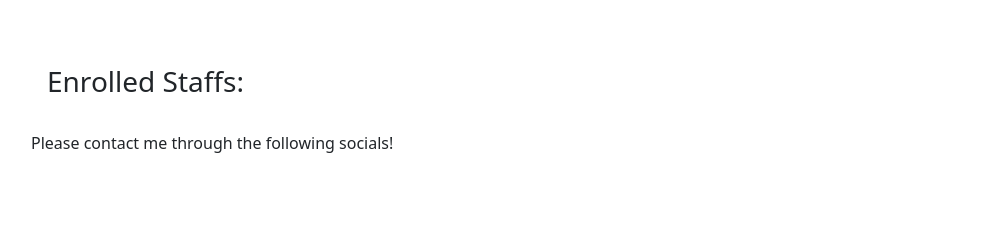
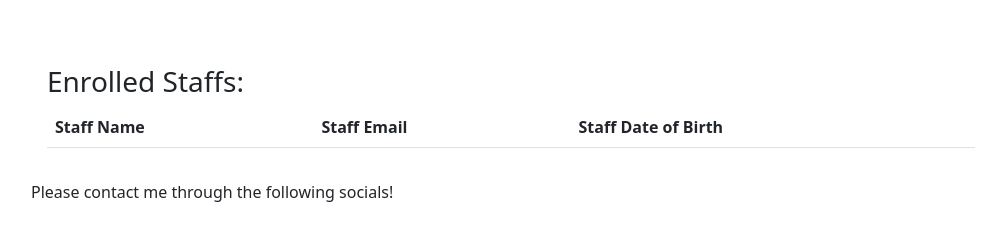
Before and after one commit to alam1704/my_app, a Flask app: page /pharmacies/account/ in a window 1280 px wide. Shown: the part 414-655 px from the top of the page, without its empty margins (129-1135 px from the left). Run offline with Flask 2, Linux system fonts and the light colour scheme; the visitor is signed in with stand-in values (Sample User, id 1); data comes from the database, SQL or seed files in the repository; data that the repository does not hold is empty; parts of the project's set-up code (start-up, migrations or seed data) failed here and were passed over; some libraries are stand-ins or nearby versions.

Commit message:
pharmacy account now able to view their own added staff

```diff
--- a/my_app/controllers/pharmacy_controller.py
+++ b/my_app/controllers/pharmacy_controller.py
@@ -1,9 +1,12 @@
 from flask import Blueprint, request, render_template, redirect, url_for, abort, flash
 from main import db, lm
 from models.pharmacies import Pharmacy
+from models.staffs import Staff
 from flask_login import login_user, logout_user, login_required, current_user
 from marshmallow import ValidationError
 from schemas.pharmacy_schema import pharmacies_schema, pharmacy_schema, pharmacy_update_schema
+from schemas.staff_schema import staffs_schema, staff_schema
+
 
 @lm.user_loader
 def load_user(pharmacy):
@@ -27,9 +30,11 @@ def get_pharmacies():
 @pharmacies.route('/pharmacies/account/', methods=["GET", "POST"])
 @login_required
 def get_pharmacy_member():
+    staff = Staff.query.order_by(Staff.staff_name).filter_by(creator_id=current_user.pharmacy_id)
     if request.method == "GET":
         data = {
-            "page_title":"Your Account details"
+            "page_title":"Your Account details",
+            "staffs" : staffs_schema.dump(staff)
         }
         return render_template("pharmacy_detail.html", page_data=data)
     else:
--- a/my_app/templates/pharmacy_detail.html
+++ b/my_app/templates/pharmacy_detail.html
@@ -21,11 +21,31 @@
         <h3>
             Enrolled Staffs:
         </h3>
-        <ul>
-            {% for staff in current_user.enrolled_staffs %}
-                <li><a href="/staffs/{{ staff.staff_id }}/">{{ staff.staff_name }}</a></li>
+        <table class="table table-striped table-boredered">
+            <thead>
+                <tr>
+                    <th>Staff Name</th>
+                    <th>Staff Email</th>
+                    <th>Staff Date of Birth</th>
+                </tr>
+            </thead>
+
+            {% for staff in page_data.staffs %}
+            <tbody>
+                <tr>
+                    <td>
+                        <a href="/staffs/{{ staff.staff_id }}/">{{ staff.staff_name }}</a>
+                    </td>
+                    <td>
+                        {{ staff.staff_email }}
+                    </td>
+                    <td>
+                        {{ staff.staff_dob }}
+                    </td>
+                </tr>
+            </tbody>
             {% endfor %}
-        </ul>
+        </table>
 
     </div>
 {% endblock %}
```
Also changed, not shown: 1 other file.
